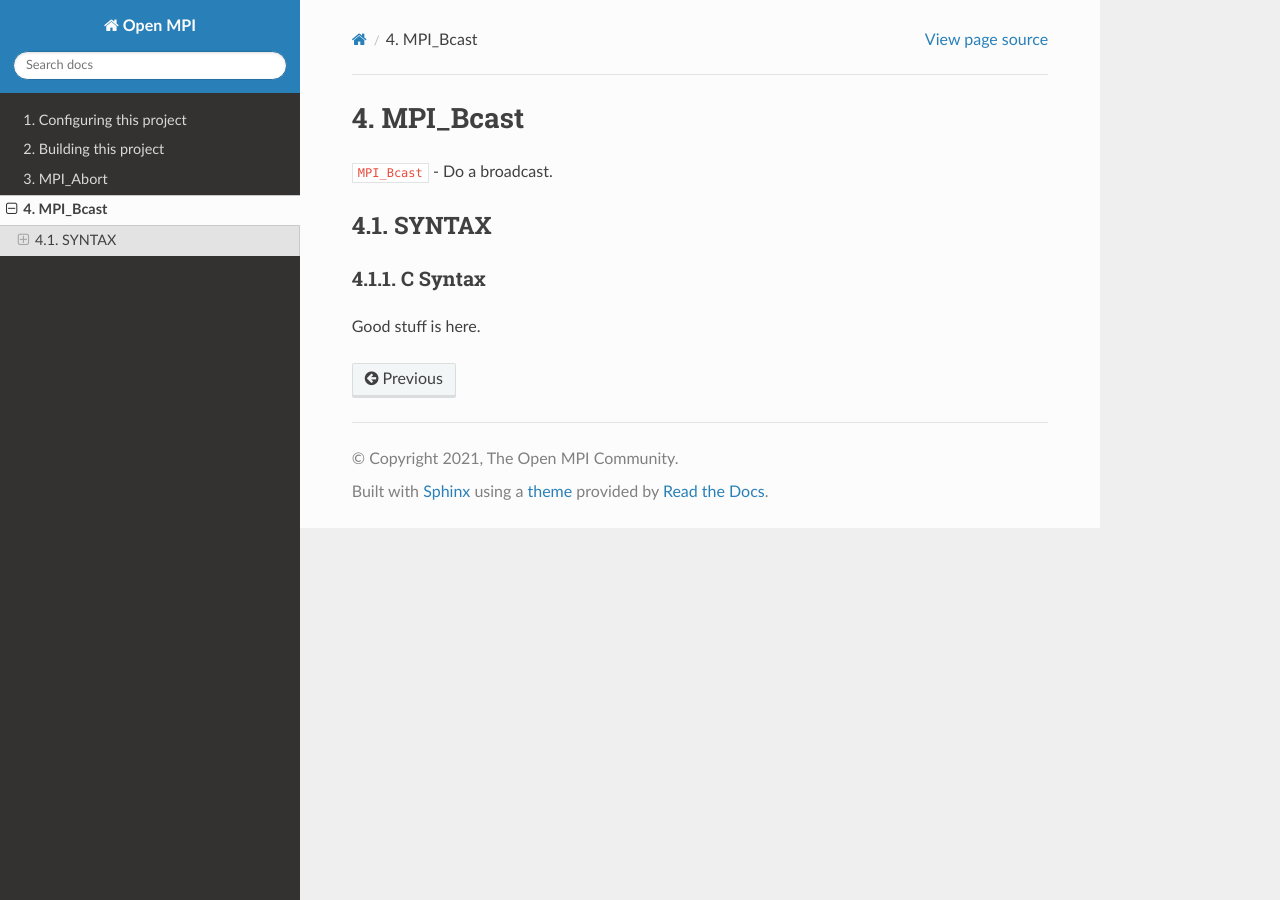
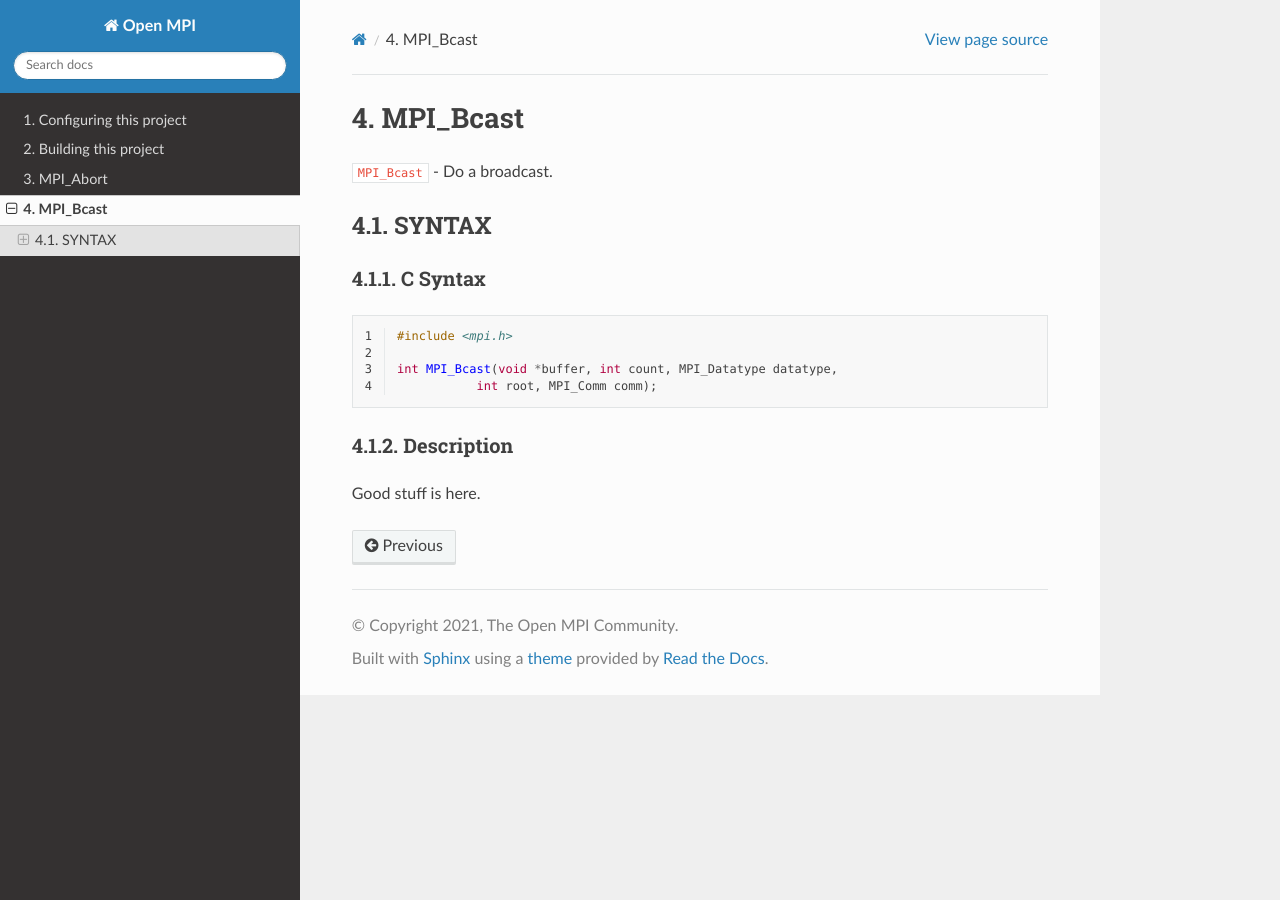
Before and after one commit to jsquyres/ompi-sphinx-dist, a Sphinx documentation site: the page built from docs/MPI_Bcast.3.rst, in a window 1280 px wide. Built offline with Sphinx 7.4.7 and the Read the Docs theme 2.0.0, drawn with Linux system fonts in a browser that asks for light colours.

Commit message:
checkpoint
Signed-off-by: Jeff Squyres <jsquyres@cisco.com>

```diff
--- a/docs/MPI_Bcast.3.rst
+++ b/docs/MPI_Bcast.3.rst
@@ -9,4 +9,15 @@ SYNTAX
 C Syntax
 --------
 
+.. code-block:: c
+   :linenos:
+
+   #include <mpi.h>
+
+   int MPI_Bcast(void *buffer, int count, MPI_Datatype datatype,
+              int root, MPI_Comm comm);
+
+Description
+-----------
+
 Good stuff is here.
--- a/docs/conf.py
+++ b/docs/conf.py
@@ -8,10 +8,11 @@
 
 import datetime
 
-year      = datetime.date.today().year
+# "project", "author", and "copyright" are Sphinx config variables.
+_year     = datetime.date.today().year
 project   = 'Open MPI'
 author    = 'The Open MPI Community'
-copyright = f'{year}, {author}'
+copyright = f'{_year}, {author}'
 
 # Read the Open MPI version data from the VERSION file.
 # Yes, "../VERSION" works correctly, even with VPATH builds.  :-)
@@ -32,10 +33,10 @@ for ompi_line in ompi_lines:
 
 # "release" and "version" are sphinx config variables -- assign them
 # to the computed Open MPI version number.
-major_minor = f"{ompi_data['major']}.{ompi_data['minor']}"
-series      = f"{major_minor}.x"
-release     = f"{major_minor}.{ompi_data['release']}{ompi_data['greek']}"
-version     = release
+_major_minor = f"{ompi_data['major']}.{ompi_data['minor']}"
+series       = f"{_major_minor}.x"
+release      = f"{_major_minor}.{ompi_data['release']}{ompi_data['greek']}"
+version      = release
 
 # -- General configuration ---------------------------------------------------
 
@@ -60,7 +61,7 @@ html_theme = 'sphinx_rtd_theme'
 
 # -- Open MPI-specific options -----------------------------------------------
 
-# This prolog is included in every file.  Put common stuff here.
+# The contents of "rst_prolog" are included in every file.  Put common stuff here.
 
 rst_prolog = f"""
 .. |mdash|  unicode:: U+02014 .. Em dash
--- a/docs/index.rst
+++ b/docs/index.rst
@@ -16,4 +16,4 @@ Lotsa good stuff here.
 
 Open MPI version |ompi_ver|, in the series |ompi_series|.
 
-That's all there is, folks!
+That\'s all there is, folks!
--- a/docs/sphinx-requirements.txt
+++ b/docs/sphinx-requirements.txt
@@ -1 +1,3 @@
 sphinx==3.5.4
+sphinx-rtd-theme==0.5.2
+recommonmark==0.7.1
```
Also changed, not shown: docs/MPI_Abort.3.rst (+10 -0 lines), 2 other files.
